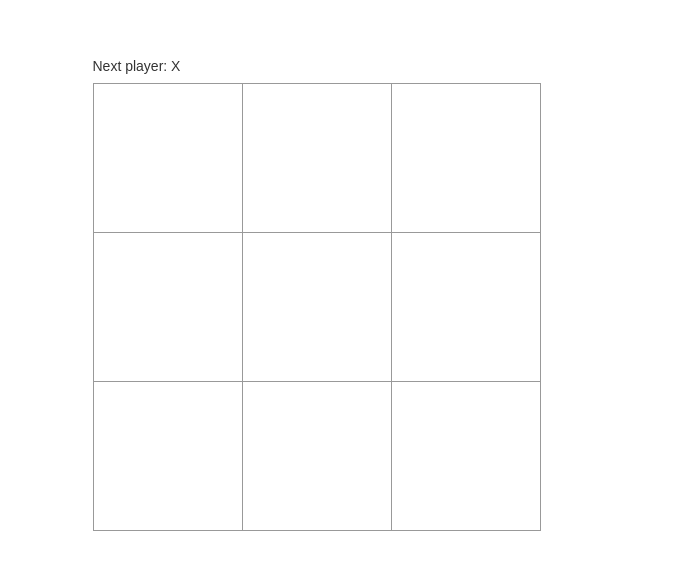
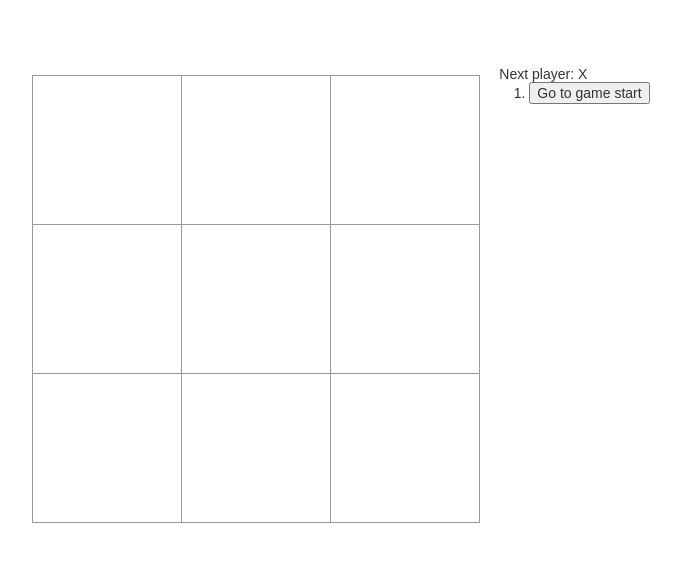
Before and after one commit to SalfromVenice/react-tic-tac-toe, a React app: page / in a window 1280 px wide. Shown: the part 126-696 px from the top of the page, without its empty margins (299-980 px from the left). Built offline with nearby package versions, Linux system fonts and the light colour scheme.

Commit message:
add history buttons

```diff
--- a/src/index.jsx
+++ b/src/index.jsx
@@ -12,44 +12,16 @@
 }
 
 class Board extends React.Component {
-  constructor(props) {
-    super(props);
-    this.state = {
-      squares: Array(9).fill(null),
-      xIsNext: true,
-    };
-  }
-
-  handleClick(i) {
-    const squares = this.state.squares.slice();
-    if (calculateWinner(squares) || squares[i]) {
-      return;
-    }
-    squares[i] = this.state.xIsNext ? 'X' : 'O';
-    this.setState({
-      squares: squares,
-      xIsNext: !this.state.xIsNext,
-    });
-  }
-
   renderSquare(i) {
     return (
       <Square
-        value={this.state.squares[i]}
-        onClick={() => this.handleClick(i)}
+        value={this.props.squares[i]}
+        onClick={() => this.props.onClick(i)}
       />
     );
   }
 
   render() {
-    const winner = calculateWinner(this.state.squares);
-    let status;
-    if (winner) {
-      status = 'Winner: ' + winner;
-    } else {
-      status = 'Next player: ' + (this.state.xIsNext ? 'X' : 'O');
-    }
-
     return (
       <div>
         <div className="status">{status}</div>
@@ -74,15 +46,66 @@
 }
 
 class Game extends React.Component {
+  constructor(props) {
+    super(props);
+    this.state = {
+      history: [{
+        squares: Array(9).fill(null),
+      }],
+      xIsNext: true,
+    };
+  }
+
+  handleClick(i) {
+    const history = this.state.history;
+    const current = history[history.length - 1];
+    const squares = current.squares.slice();
+    if (calculateWinner(squares) || squares[i]) {
+      return;
+    }
+    squares[i] = this.state.xIsNext ? 'X' : 'O';
+    this.setState({
+      history: history.concat([{
+        squares: squares,
+      }]),
+      xIsNext: !this.state.xIsNext,
+    });
+  }
+
   render() {
+    const history = this.state.history;
+    const current = history[history.length - 1];
+    const winner = calculateWinner(current.squares);
+
+    const moves = history.map((step, move) => {
+      const desc = move ?
+        'Go to move #' + move :
+        'Go to game start';
+      return (
+        <li>
+          <button onClick={() => this.jumpTo(move)}>{desc}</button>
+        </li>
+      );
+    });
+
+    let status;
+    if (winner) {
+      status = 'Winner: ' + winner;
+    } else {
+      status = 'Next player: ' + (this.state.xIsNext ? 'X' : 'O');
+    }
+
     return (
       <div className="game">
         <div className="game-board">
-          <Board />
+          <Board
+            squares={current.squares}
+            onClick={(i) => this.handleClick(i)}
+          />
         </div>
         <div className="game-info">
-          <div>{/* status */}</div>
-          <ol>{/* TODO */}</ol>
+          <div>{status}</div>
+          <ol>{moves}</ol>
         </div>
       </div>
     );
```
